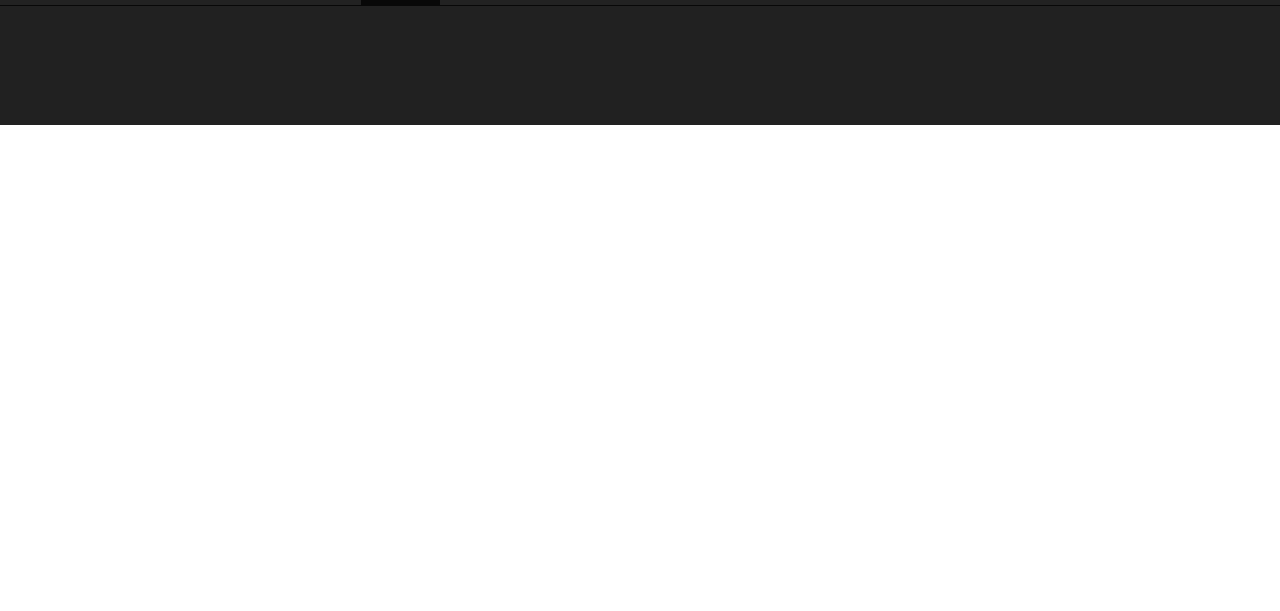
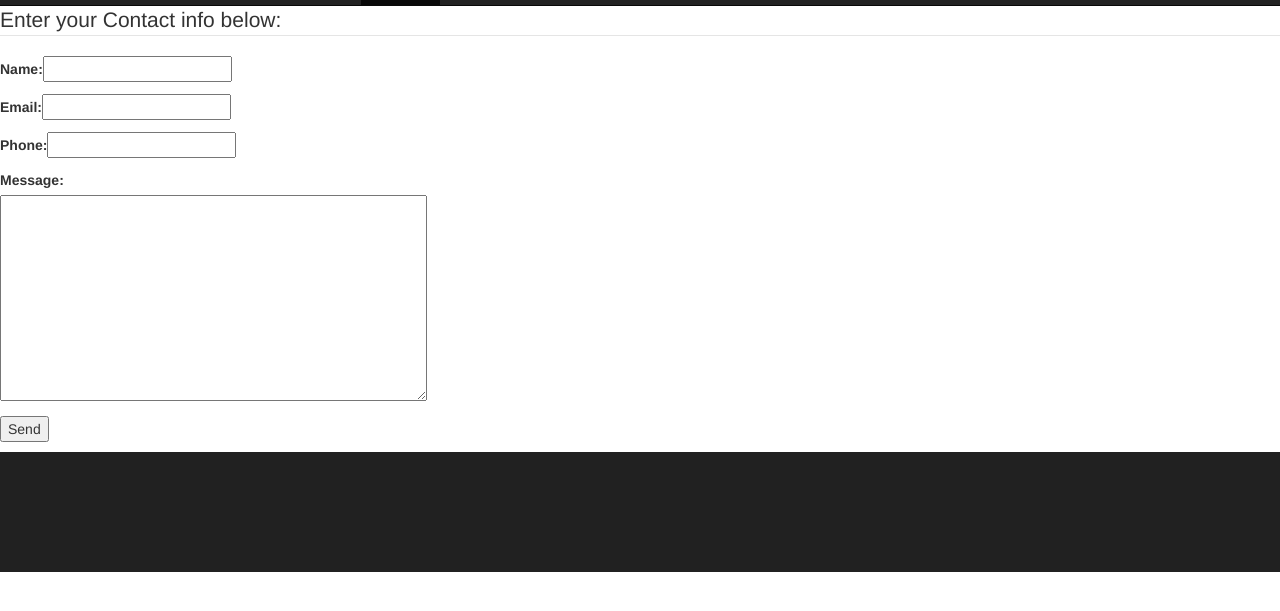
Before and after one commit to alexiz10/car-dealership, a website: page contact.html in a window 1280 px wide. Shown: the part 45-656 px from the top of the page. Drawn offline with nearby package versions, Linux system fonts and the light colour scheme.

Commit message:
Added contact form to contact page

```diff
--- a/contact.html
+++ b/contact.html
@@ -40,7 +40,28 @@
             </nav>
         </header>
         <section>
-
+            <form id="contactForm">
+                <fieldset>
+                    <div>
+                        <legend>Enter your Contact info below:</legend>
+                        <p>
+                            <label for="name">Name:</label><input type="text" name="name" id="name">
+                        </p>
+                        <p>
+                            <label for="email">Email:</label><input type="email" name="email" id="email">
+                        </p>
+                        <p>
+                            <label for="phone">Phone:</label><input type="number" name="phone" id="phone">
+                        </p>
+                        <p><label for="msg">Message:</label><br>
+                            <textarea name="msg" id="your-message" cols="50" rows="10" maxlength="500"></textarea>
+                        </p>
+                    </div>
+                </fieldset>
+                <p>
+                    <button class="btnsubmit">Send</button>
+                </p>
+            </form>
         </section>
         <footer>
 
```
